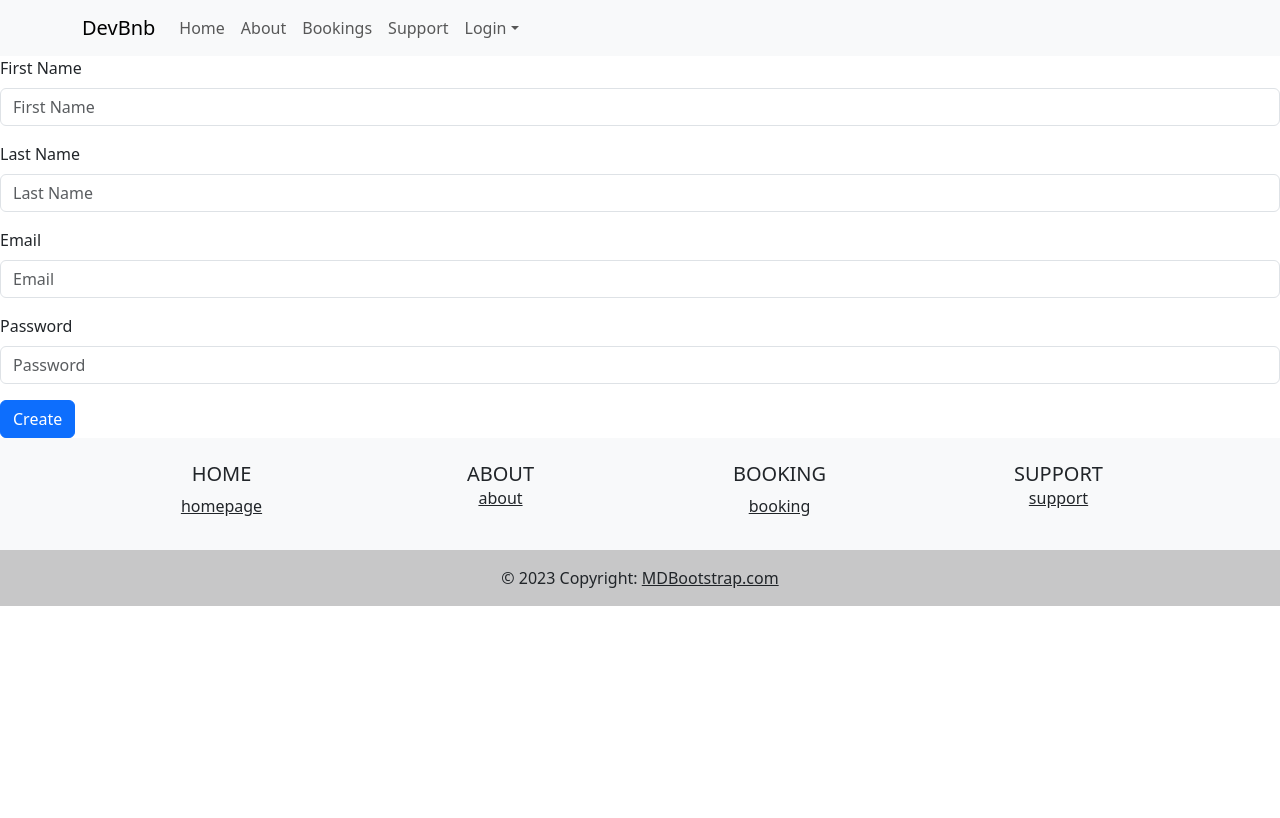
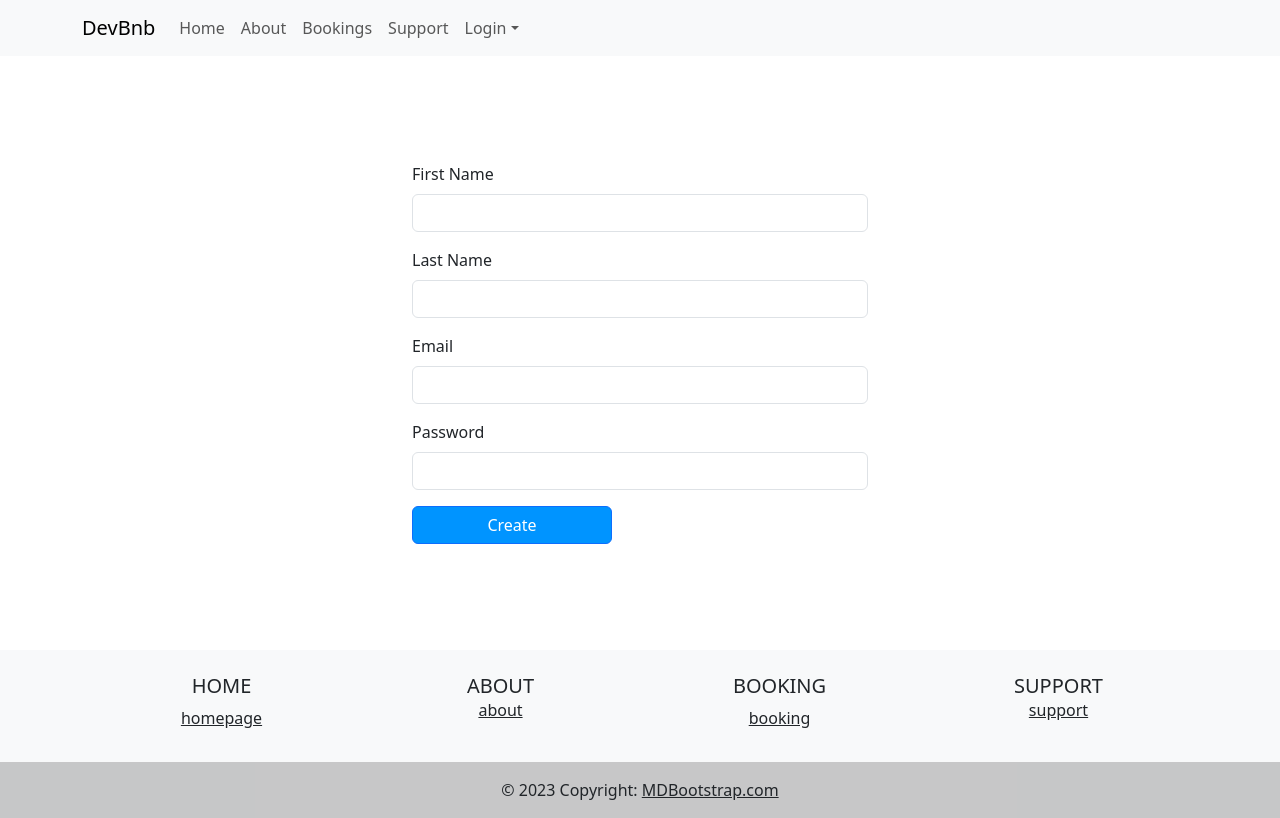
Before and after one commit to Israa-hasib/Front-End-Projekt-individuell, a React (Vite) app in the folder Frontend/: page /register in a window 1280 px wide. Built offline with nearby package versions, Linux system fonts and the light colour scheme.

Commit message:
klar med about

```diff
--- a/Frontend/src/Components/About/About.jsx
+++ b/Frontend/src/Components/About/About.jsx
@@ -1,37 +1,62 @@
+import React from 'react';
 import Figure from 'react-bootstrap/Figure';
 import "bootstrap/dist/css/bootstrap.min.css";
-import './about.css'
+import './about.css';
 
 function FigureExample() {
   return (
+    <div className="about-container">
       <Figure>
-      <Figure.Image
+        <h1 className='h1 about'>ABOUT</h1>
+        <Figure.Image className='img'
           width={600}
           height={300}
           src="https://neuro.se/media/13372/computer-4795762_1280.jpg?center=0.57062146892655363,0.44736842105263158&mode=crop&width=830&height=440&rnd=132816084000000000"
         />
-      <Figure.Caption>
+        <Figure.Caption className='caption'>
+          <p className='cp1'>
             Welcome to DevBnb: Where Developers Feel at Home
+          </p>
 
+          <p>
             Are you a developer looking for a comfortable and inspiring space to code, collaborate, and connect with like-minded individuals? Look no further than DevBnb - your ultimate Airbnb for developers!
+          </p>
 
-At DevBnb, we understand the unique needs of developers. Whether you're a seasoned pro or just starting your coding journey, our platfora offers a curated selection of developer-friendly accommodation around the world.
+          <p>
+            At DevBnb, we understand the unique needs of developers. Whether you're a seasoned pro or just starting your coding journey, our platform offers a curated selection of developer-friendly accommodation around the world.
+          </p>
 
+          <p>
             From cozy coding corners to fully-equipped tech havens, each listing is vetted to ensure it meets the standards of the coding community.
+          </p>
 
+          <p className='cp2'>
           Why DevBnb?
+          </p>
+
+          <p>
           Developer-Focused Amenities: Enjoy high-speed internet, ergonomic workstation, and coding-friendly environment tailored to boost your productivity.
+          </p>
 
+          <p>
           Community Networking: Connect with fellow developers, attend coding meetups, and collaborate on exciting projects, all within the comfort of your DevBnb space.
+          </p>
 
+          <p>
           Global Reach: Explore coding-friendly accommodations in tech hubs worldwide, allowing you to work and travel seamlessly.
+          </p>
 
-Secure and Trusted: Rest easy knowing that your stay is secure, with reliable hosts and verified listings designed specifically for developers. Make DevBnb your home away from home and elevate your coding experience.
+          <p>
+            Secure and Trusted: Rest easy knowing that your stay is secure, with reliable hosts and verified listings designed specifically for developers.
+          </p>
 
+          <p>
+          Make DevBnb your home away from home and elevate your coding experience.
           Book your stay today and unlock a world of opportunities for learning, collaboration, and innovation.
-
+          </p>
         </Figure.Caption>
       </Figure>
+    </div>
   );
 }
 
--- a/Frontend/src/Components/About/about.css
+++ b/Frontend/src/Components/About/about.css
@@ -0,0 +1,66 @@
+.h1.about {
+    font-family: 'Roboto Mono';
+    font-size: 20px;
+    font-weight: bold;
+    color: black;
+    width: 500px;
+    margin: 0 auto;
+    text-align: center;
+    margin-top: 50px;
+    margin-bottom: 30px;
+}
+
+.img {
+    display: block;
+    margin-left: auto;
+    margin-right: auto;
+    width: 50%;
+    margin-bottom: 20px;
+    border-radius: 10px;
+}
+
+.caption {
+    display: block;
+    margin-left: auto;
+    margin-right: auto;
+    width: 50%;
+    font-family: 'Roboto Mono';
+    font-size: 12px;
+    font-weight: bold;
+    color: black;
+    line-height: 20px;
+    margin-bottom: 50px;
+}
+
+.cp1 {
+    width: 500px;
+    margin: 0 auto;
+    text-align: center;
+}
+
+.cp2 {
+    width: 500px;
+    margin: 0 auto;
+    text-align: center;
+}
+
+/* Responsivitet för mindre skärmar */
+@media (max-width: 768px) {
+    .h1.about {
+        font-size: 16px;
+        width: auto;
+    }
+
+    .img {
+        width: 80%;
+    }
+
+    .caption {
+        width: 80%;
+        font-size: 10px;
+    }
+
+    .cp1, .cp2 {
+        width: auto;
+    }
+}
--- a/Frontend/src/Components/Footer/Footer.jsx
+++ b/Frontend/src/Components/Footer/Footer.jsx
@@ -16,7 +16,7 @@ export default function App() {
 
             <ul className='list-unstyled mb-0'>
               <li>
-                <a href='./Components/Homepage/Homepage' className='text-dark'>
+                <a href='./' className='text-dark'>
                   homepage
                 </a>
               </li>
@@ -28,7 +28,7 @@ export default function App() {
 
             <ul className='list-unstyled'>
               <li>
-                <a href='./Components/About/About' className='text-dark'>
+                <a href='./About' className='text-dark'>
                   about
                 </a>
               </li>
@@ -40,7 +40,7 @@ export default function App() {
 
             <ul className='list-unstyled mb-0'>
               <li>
-                <a href='./Components/Booking/Booking' className='text-dark'>
+                <a href='./Booking' className='text-dark'>
                   booking
                 </a>
               </li>
@@ -52,7 +52,7 @@ export default function App() {
 
             <ul className='list-unstyled'>
               <li>
-                <a href='./Components/Support/Support' className='text-dark'>
+                <a href='./Support' className='text-dark'>
                   support
                 </a>
               </li>
--- a/Frontend/src/Components/Header/Header.jsx
+++ b/Frontend/src/Components/Header/Header.jsx
@@ -14,9 +14,9 @@ function BasicExample() {
         <Navbar.Collapse id="basic-navbar-nav">
           <Nav className="me-auto">
             <Nav.Link href="/">Home</Nav.Link>
-            <Nav.Link href="/">About</Nav.Link>
-            <Nav.Link href="/">Bookings</Nav.Link>
-            <Nav.Link href="/">Support</Nav.Link>
+            <Nav.Link href="/About">About</Nav.Link>
+            <Nav.Link href="/Booking">Bookings</Nav.Link>
+            <Nav.Link href="/Support">Support</Nav.Link>
             <NavDropdown title="Login" id="basic-nav-dropdown" className='dropdown'>
               <NavDropdown.Item href="/Login">Login</NavDropdown.Item>
               <NavDropdown.Item href="/Register"> Register</NavDropdown.Item>
--- a/Frontend/src/Components/Login/Login.jsx
+++ b/Frontend/src/Components/Login/Login.jsx
@@ -2,22 +2,22 @@ import React from 'react';
 import Button from 'react-bootstrap/Button';
 import Form from 'react-bootstrap/Form';
 import "bootstrap/dist/css/bootstrap.min.css";
-import './login.css'
+import './login.css';
 
 function BasicExample() {
   return (
-    <Form>
+    <Form className='form'>
       <Form.Group className="mb-3" controlId="formBasicEmail">
-        <Form.Label>Email</Form.Label>
-        <Form.Control type="email" placeholder="Email" />
+        <Form.Label className='email text'>Email</Form.Label>
+        <Form.Control className='input email' type="email"/>
       </Form.Group>
 
       <Form.Group className="mb-3" controlId="formBasicPassword">
-        <Form.Label>Password</Form.Label>
-        <Form.Control type="password" placeholder="Password" />
+        <Form.Label className='password text'>Password</Form.Label>
+        <Form.Control className='input password' type="password"/>
       </Form.Group>
 
-      <Button variant="primary" type="submit">
+      <Button className="btn-signin" variant="primary" type="submit">
         Sign in
       </Button>
     </Form>
--- a/Frontend/src/Components/Login/login.css
+++ b/Frontend/src/Components/Login/login.css
@@ -0,0 +1,19 @@
+.btn-signin {
+    max-width: 200px; /* Maximal bredd på 200 pixlar */
+    width: 100%; /* Tar upp all tillgänglig bredd */
+    background-color: #0094ff;
+    margin-right: auto;
+    }
+
+
+.form {
+    display: block;
+    padding: .375rem .75rem;
+    font-size: 1rem;
+    font-weight: 400;
+    line-height: 1.5;
+    margin-top: 100px;
+    margin-bottom: 100px;
+    margin-left: 400px;
+    margin-right: 400px;
+}
--- a/Frontend/src/Components/Register/Register.jsx
+++ b/Frontend/src/Components/Register/Register.jsx
@@ -6,28 +6,28 @@ import './register.css'
 
 function BasicExample() {
   return (
-    <Form>
+    <Form className='form'>
       <Form.Group className="mb-3" controlId="formBasicPassword">
         <Form.Label>First Name</Form.Label>
-        <Form.Control type="firstname" placeholder="First Name" />
+        <Form.Control type="firstname"/>
       </Form.Group>
 
       <Form.Group className="mb-3" controlId="formBasicPassword">
         <Form.Label>Last Name</Form.Label>
-        <Form.Control type="lastname" placeholder="Last Name" />
+        <Form.Control type="lastname"/>
       </Form.Group>
 
       <Form.Group className="mb-3" controlId="formBasicEmail">
         <Form.Label>Email</Form.Label>
-        <Form.Control type="email" placeholder="Email" />
+        <Form.Control type="email"/>
       </Form.Group>
 
       <Form.Group className="mb-3" controlId="formBasicPassword">
         <Form.Label>Password</Form.Label>
-        <Form.Control type="password" placeholder="Password" />
+        <Form.Control type="password"/>
       </Form.Group>
 
-      <Button variant="primary" type="create">
+      <Button className='btn-create' variant="primary" type="create">
         Create
       </Button>
     </Form>
--- a/Frontend/src/Components/Register/register.css
+++ b/Frontend/src/Components/Register/register.css
@@ -0,0 +1,19 @@
+.btn-create {
+    max-width: 200px; /* Maximal bredd på 200 pixlar */
+    width: 100%; /* Tar upp all tillgänglig bredd */
+    background-color: #0094ff;
+    margin-right: auto;
+    }
+
+
+.form {
+    display: block;
+    padding: .375rem .75rem;
+    font-size: 1rem;
+    font-weight: 400;
+    line-height: 1.5;
+    margin-top: 100px;
+    margin-bottom: 100px;
+    margin-left: 400px;
+    margin-right: 400px;
+}
```
Lines whose indentation alone changed are shown as unchanged.
